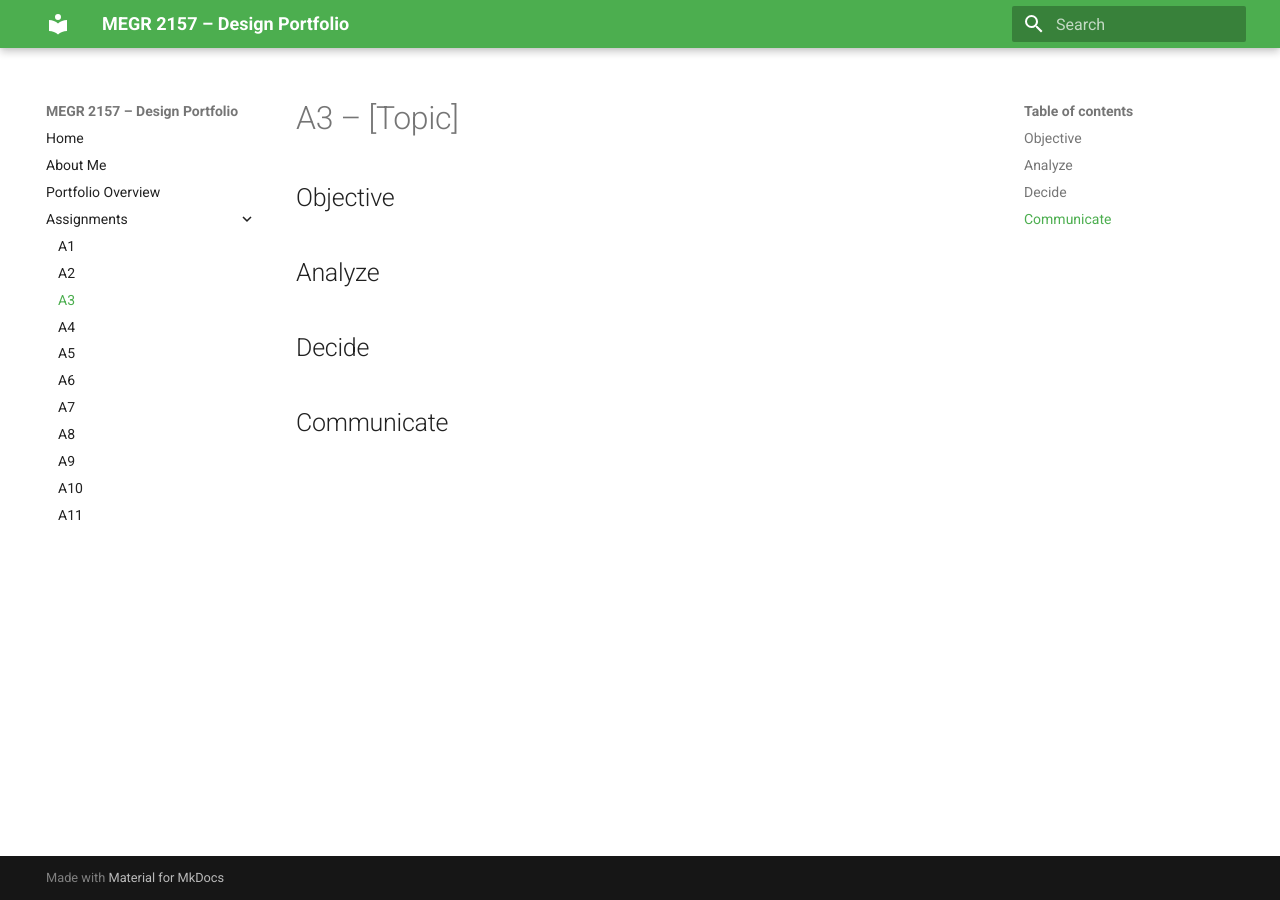
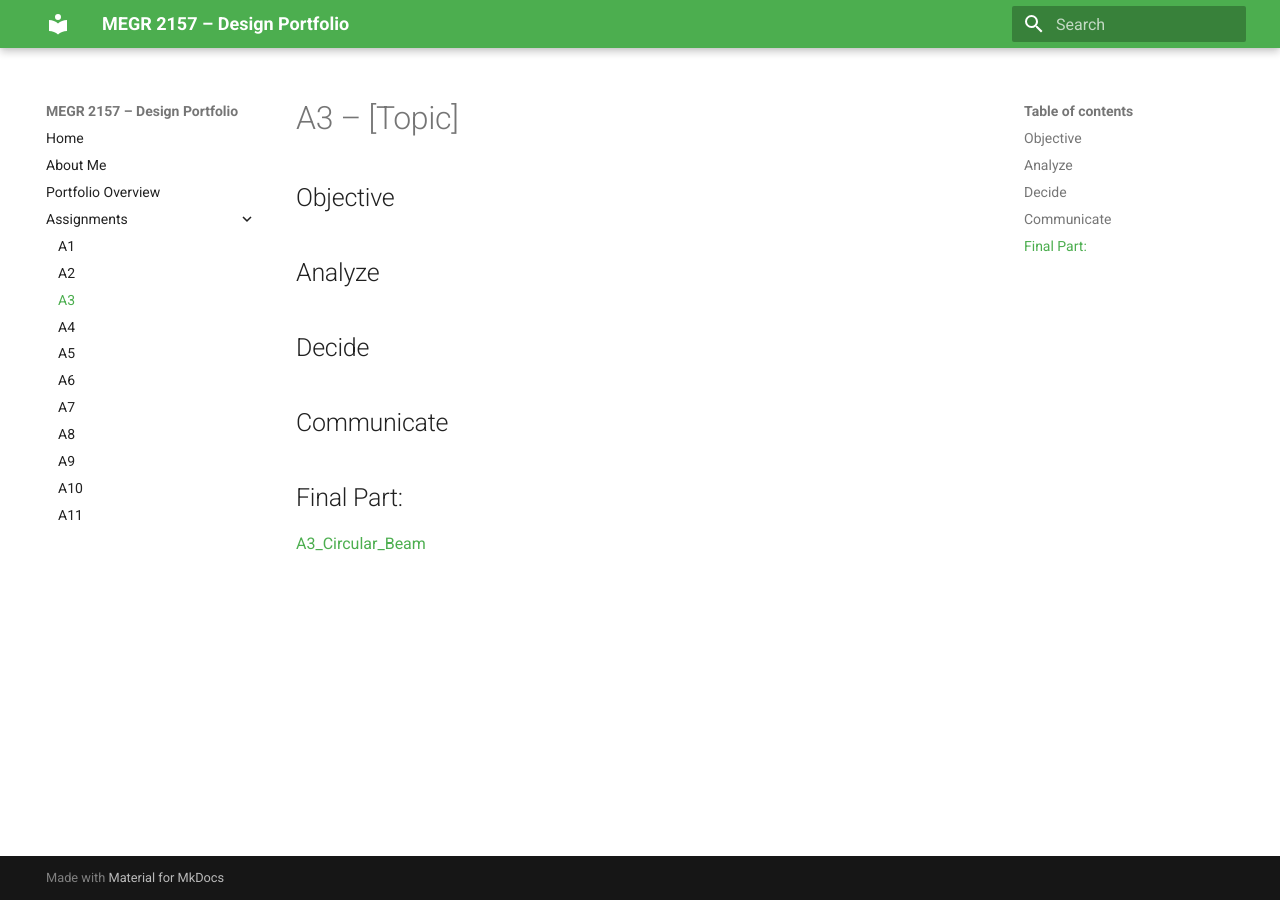
Before and after one commit to sheldon-joshua-turner/megr2157-portfolio, an MkDocs documentation site: the page built from docs/assignments/A03/index.md, in a window 1280 px wide. Built offline with MkDocs 1.6.1 and Material for MkDocs 9.7.7, drawn with Linux system fonts in a browser that asks for light colours.

Commit message:
Update index.md

```diff
--- a/docs/assignments/A03/index.md
+++ b/docs/assignments/A03/index.md
@@ -10,3 +10,6 @@
 
 
 ## Communicate
+
+##Final Part:
+[A3_Circular_Beam](assets/documents/project-spec.pdf)
```
